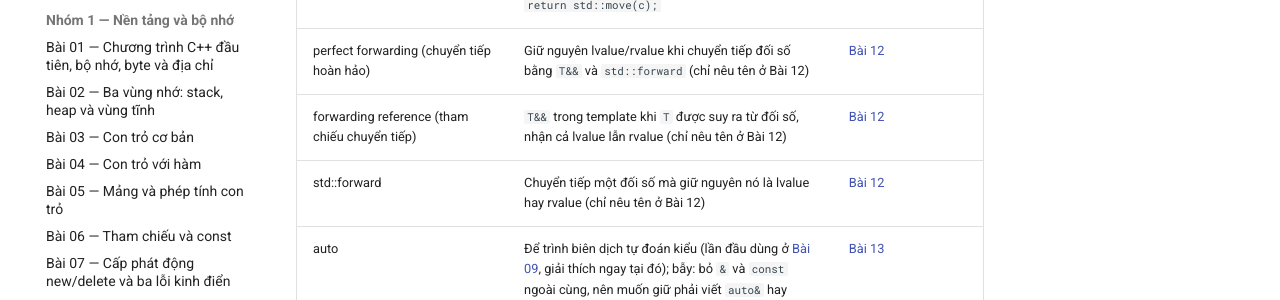
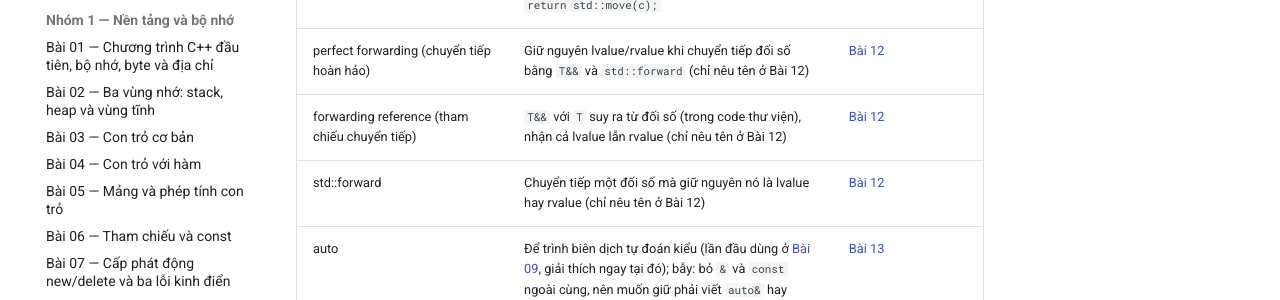
Before and after one commit to hungnguyen010518/cpp-interview-short-term, an MkDocs documentation site: the page built from docs/glossary.md, in a window 1280 px wide and 900 px high, scrolled down 9299 px. Shown: the part 151-451 px from the top of the window. Built offline with MkDocs 1.6.1 and Material for MkDocs 9.7.7, drawn with Linux system fonts in a browser that asks for light colours; comment, search, counter and statistics services are not loaded.

Commit message:
docs: bỏ chữ 'nhà tuyển dụng' trong kế hoạch, sửa dòng thuật ngữ forwarding reference cho khớp Bài 12
Co-Authored-By: Claude Sonnet 5.5 <noreply@anthropic.com>

```diff
--- a/docs/glossary.md
+++ b/docs/glossary.md
@@ -127,7 +127,7 @@ Thuật ngữ được thêm vào đây ở cuối mỗi bài.
 | std::move_if_noexcept | Hàm chuẩn trả rvalue (để di chuyển) chỉ khi hàm tạo di chuyển hứa `noexcept` hoặc kiểu không sao chép được, nếu không thì trả lvalue (để sao chép); `std::vector` dùng nó khi tăng dung lượng | [Bài 12](nhom-1-nen-tang-bo-nho/12-move-semantics.md) |
 | copy elision / RVO / NRVO | Trình biên dịch bỏ hẳn bước sao chép/di chuyển khi trả về; C++17 bắt buộc với giá trị tạm (`return Cay(3);`), còn NRVO cho biến có tên (`return c;`) là được phép nhưng không bắt buộc; đừng viết `return std::move(c);` | [Bài 12](nhom-1-nen-tang-bo-nho/12-move-semantics.md) |
 | perfect forwarding (chuyển tiếp hoàn hảo) | Giữ nguyên lvalue/rvalue khi chuyển tiếp đối số bằng `T&&` và `std::forward` (chỉ nêu tên ở Bài 12) | [Bài 12](nhom-1-nen-tang-bo-nho/12-move-semantics.md) |
-| forwarding reference (tham chiếu chuyển tiếp) | `T&&` trong template khi `T` được suy ra từ đối số, nhận cả lvalue lẫn rvalue (chỉ nêu tên ở Bài 12) | [Bài 12](nhom-1-nen-tang-bo-nho/12-move-semantics.md) |
+| forwarding reference (tham chiếu chuyển tiếp) | `T&&` với `T` suy ra từ đối số (trong code thư viện), nhận cả lvalue lẫn rvalue (chỉ nêu tên ở Bài 12) | [Bài 12](nhom-1-nen-tang-bo-nho/12-move-semantics.md) |
 | std::forward | Chuyển tiếp một đối số mà giữ nguyên nó là lvalue hay rvalue (chỉ nêu tên ở Bài 12) | [Bài 12](nhom-1-nen-tang-bo-nho/12-move-semantics.md) |
 | auto | Để trình biên dịch tự đoán kiểu (lần đầu dùng ở [Bài 09](nhom-1-nen-tang-bo-nho/09-unique-ptr.md), giải thích ngay tại đó); bẫy: bỏ `&` và `const` ngoài cùng, nên muốn giữ phải viết `auto&` hay `const auto&` | [Bài 13](nhom-1-nen-tang-bo-nho/13-cpp11-14-17.md) |
 | range-based for | Vòng `for (khai báo : dãy)` duyệt cả dãy mà không cần chỉ số (C++11); `for (auto x : v)` sao chép từng phần tử, `for (const auto& x : v)` thì không | [Bài 13](nhom-1-nen-tang-bo-nho/13-cpp11-14-17.md) |
```
Also changed, not shown: docs/superpowers/plans/2026-10-01-khung-web-va-nhom-1.md (+1 -1 lines).
